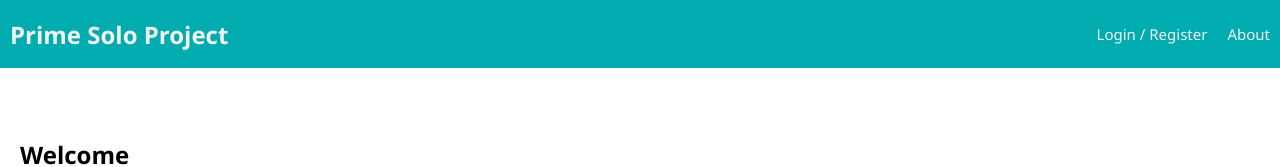
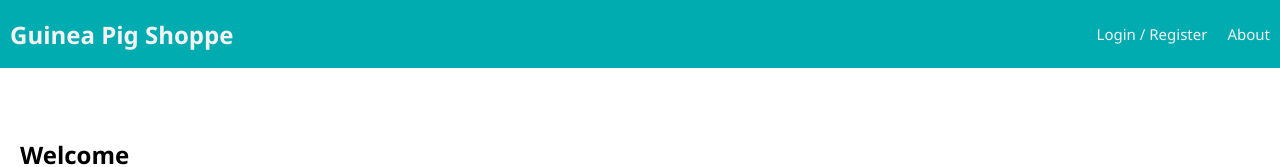
Before and after one commit to Markv200/Guinea-Pig-Shop, a React (Vite) app: page /#/home in a window 1280 px wide. Shown: the top 167 px of the page. Built offline with nearby package versions, Linux system fonts and the light colour scheme; no server answers.

Commit message:
Added what I think will be all the components that I will need for my solo project

```diff
--- a/src/components/Nav/Nav.jsx
+++ b/src/components/Nav/Nav.jsx
@@ -10,7 +10,7 @@
   return (
     <div className="nav">
       <Link to="/home">
-        <h2 className="nav-title">Prime Solo Project</h2>
+        <h2 className="nav-title">Guinea Pig Shoppe</h2>
       </Link>
       <div>
         {/* If no user is logged in, show these links */}
```
Also changed, not shown: src/components/Cart/Cart.jsx (added), src/components/Checkout/Checkout.jsx (added), src/components/Description/Description.jsx (added), src/components/HomePage/HomePage.jsx (added), src/components/Inventory/Inventory.jsx (added), src/components/Orders/Orders.jsx (added), src/components/ShopPage/Shoppage.jsx (added), src/components/Thankyou/Thankyou.jsx (added).
